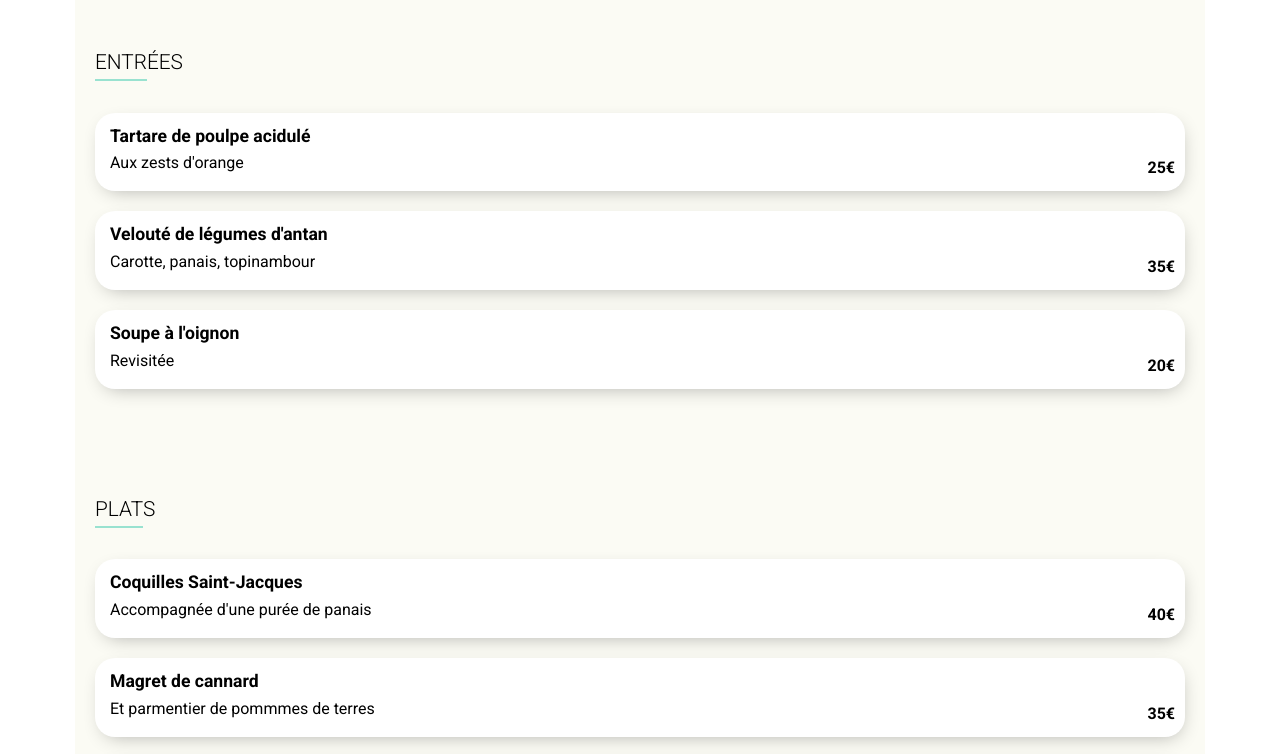
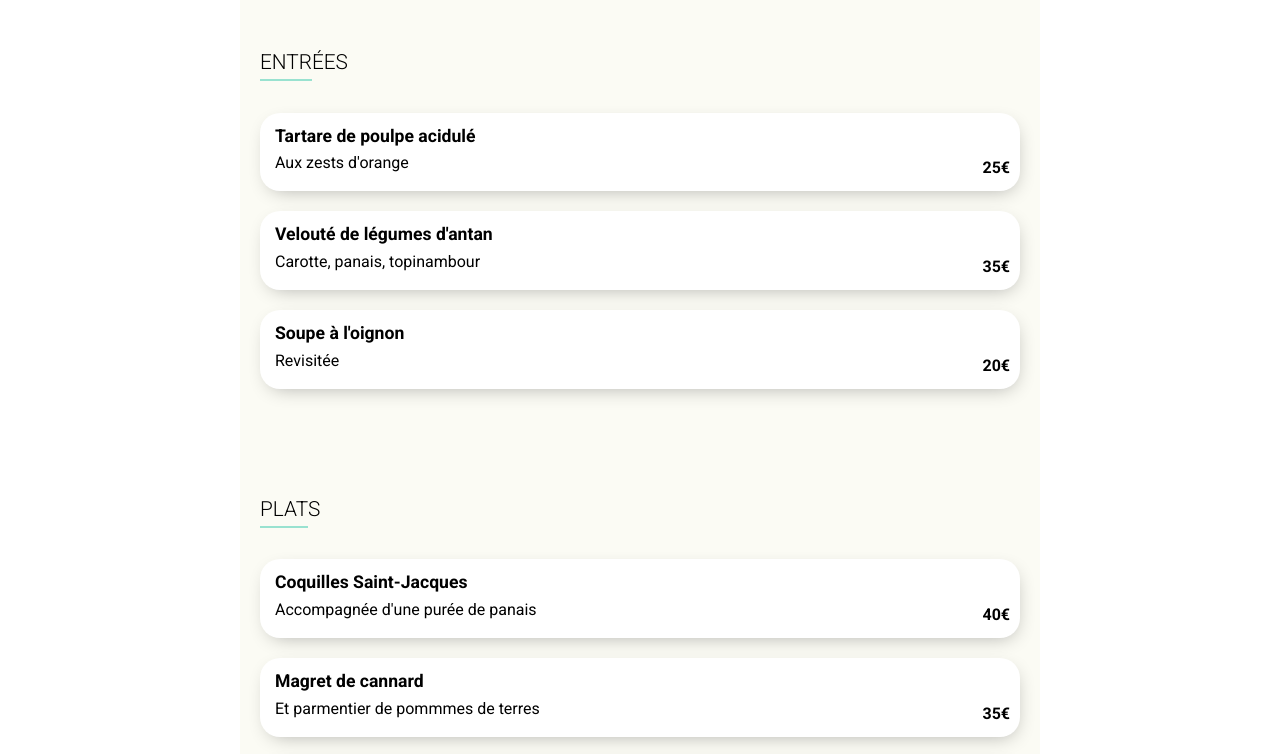
Before and after one commit to antoineThomasCode/AntoineTHOMAS_3_20032021, a website: page pages/a_la_francaise.html in a window 1280 px wide. Shown: the part 323-1077 px from the top of the page. Drawn offline with Linux system fonts and the light colour scheme; a web font is replaced by a local one.

Commit message:
changed max with on main balise

```diff
--- a/assets/CSS/menus.css
+++ b/assets/CSS/menus.css
@@ -119,7 +119,7 @@ header {
 
 main {
   flex-direction: column;
-  max-width: 1130px;
+  max-width: 800px;
   margin: 0 auto;
   background-color: #ffffd4; }
   main figure {
--- a/assets/scss/menu.scss
+++ b/assets/scss/menu.scss
@@ -10,7 +10,7 @@ header {
 }
 main {
     flex-direction: column;
-    max-width: 1130px;
+    max-width: 800px;
     margin: 0 auto;
     background-color: rgb(255,255,212);
     figure {
```
